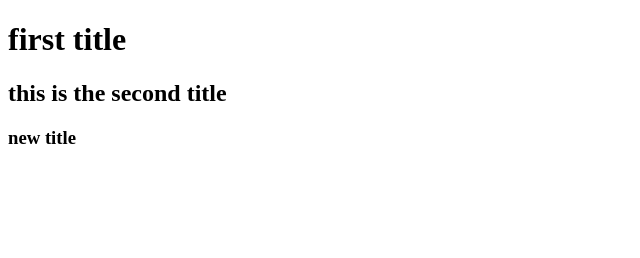
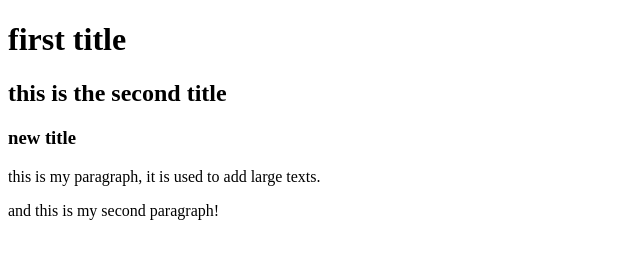
Before and after one commit to olvericc/frontend_html-css_course, a plain HTML site: page secondProjectSection3/index.html in a window 1280 px wide. Shown: the whole page, without its empty margins (0-640 px from the left). Drawn offline with Linux system fonts and the light colour scheme.

Commit message:
introducing class to html - knowing paragraphs

```diff
--- a/secondProjectSection3/index.html
+++ b/secondProjectSection3/index.html
@@ -8,5 +8,9 @@
         <h1>first title</h1>
         <h2>this is the second title</h2>
         <h3>new title</h3>
+
+        <!-- paragraphs -->
+        <p>this is my paragraph, it is used to add large texts.</p>
+        <p>and this is my second paragraph!</p>
     </body>
 </html>
```
